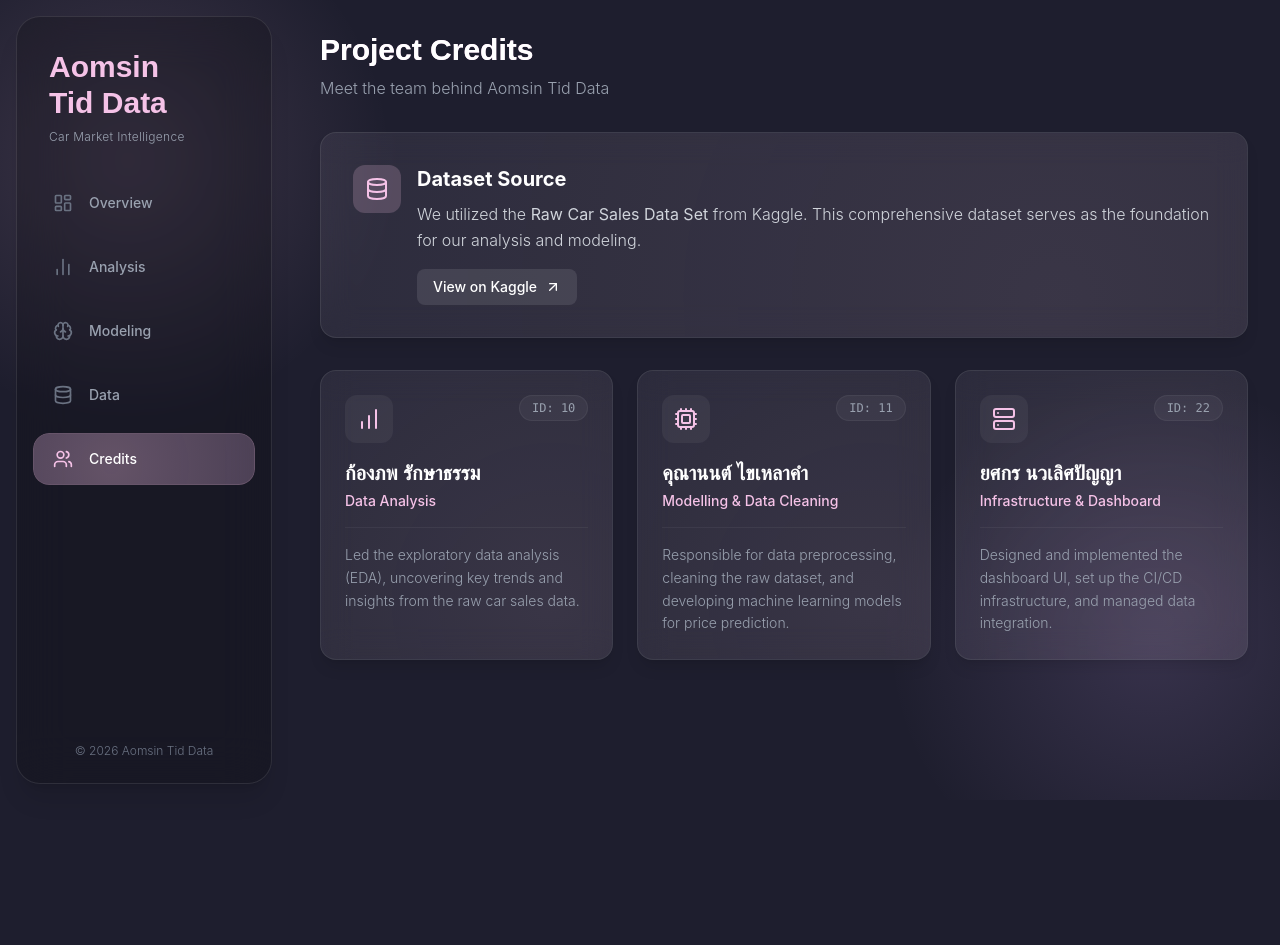
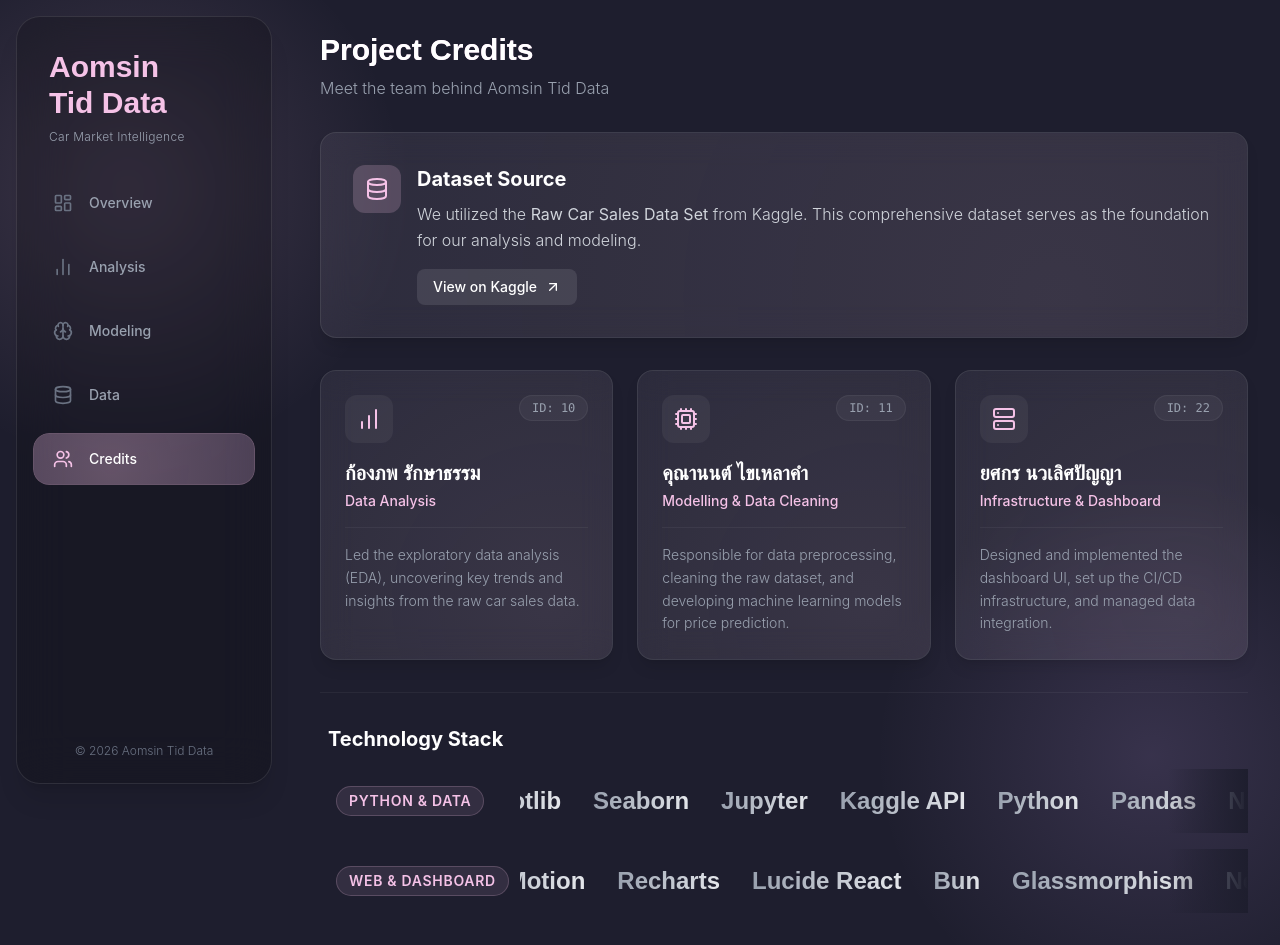
Before and after one commit to champyod/Aomsin-Tid-Data, a Next.js app in the folder dashboard/: page /credits in a window 1280 px wide. Before the commit the page ends 800 px from the top, so only its background shows below. Built offline with nearby package versions, Linux system fonts and the light colour scheme.

Commit message:
feat(ui): add infinite tech stack ticker to credits page

```diff
--- a/dashboard/src/app/credits/page.tsx
+++ b/dashboard/src/app/credits/page.tsx
@@ -89,9 +89,27 @@ export default function CreditsPage() {
                 </GlassCard>
             ))}
         </div>
+
+        {/* Tech Stack Tickers */}
+        <div className="space-y-4 pt-8 border-t border-white/5">
+            <h3 className="text-xl font-bold text-white mb-4 px-2">Technology Stack</h3>
+
+            <TechTicker
+                label="Python & Data"
+                items={["Python", "Pandas", "NumPy", "Scikit-learn", "Matplotlib", "Seaborn", "Jupyter", "Kaggle API"]}
+                direction="left"
+            />
+
+            <TechTicker
+                label="Web & Dashboard"
+                items={["Next.js 15", "TypeScript", "Tailwind CSS", "Framer Motion", "Recharts", "Lucide React", "Bun", "Glassmorphism"]}
+                direction="right"
+            />
+        </div>
       </div>
     </Layout>
   );
 }
 
 import { ArrowUpRight } from "lucide-react";
+import { TechTicker } from "@/components/ui/TechTicker";
--- /dev/null
+++ b/dashboard/src/components/ui/TechTicker.tsx
@@ -0,0 +1,49 @@
+"use client";
+
+import { cn } from "@/utils/cn";
+import { motion } from "framer-motion";
+
+interface TechTickerProps {
+  items: string[];
+  direction?: "left" | "right";
+  className?: string;
+  label: string;
+}
+
+export function TechTicker({ items, direction = "left", className, label }: TechTickerProps) {
+  return (
+    <div className={cn("relative flex overflow-hidden mask-linear-fade py-4", className)}>
+      <div className="absolute left-0 top-0 bottom-0 w-20 bg-gradient-to-r from-[#1e1e2e] to-transparent z-10" />
+      <div className="absolute right-0 top-0 bottom-0 w-20 bg-gradient-to-l from-[#1e1e2e] to-transparent z-10" />
+
+      <div className="flex items-center gap-4 px-4 min-w-[200px] z-20">
+         <span className="text-sm font-semibold text-primary uppercase tracking-wider whitespace-nowrap bg-primary/10 px-3 py-1 rounded-full border border-primary/20">
+            {label}
+         </span>
+      </div>
+
+      <div className="flex overflow-hidden w-full">
+        <motion.div
+            className="flex gap-8 items-center pr-8"
+            animate={{
+                x: direction === "left" ? ["0%", "-50%"] : ["-50%", "0%"],
+            }}
+            transition={{
+                duration: 20,
+                ease: "linear",
+                repeat: Infinity,
+            }}
+        >
+            {[...items, ...items, ...items, ...items].map((item, i) => (
+                <span
+                    key={`${item}-${i}`}
+                    className="text-2xl font-bold bg-clip-text text-transparent bg-gradient-to-r from-gray-400 to-gray-200 whitespace-nowrap font-display hover:text-white transition-colors cursor-default"
+                >
+                    {item}
+                </span>
+            ))}
+        </motion.div>
+      </div>
+    </div>
+  );
+}
```
